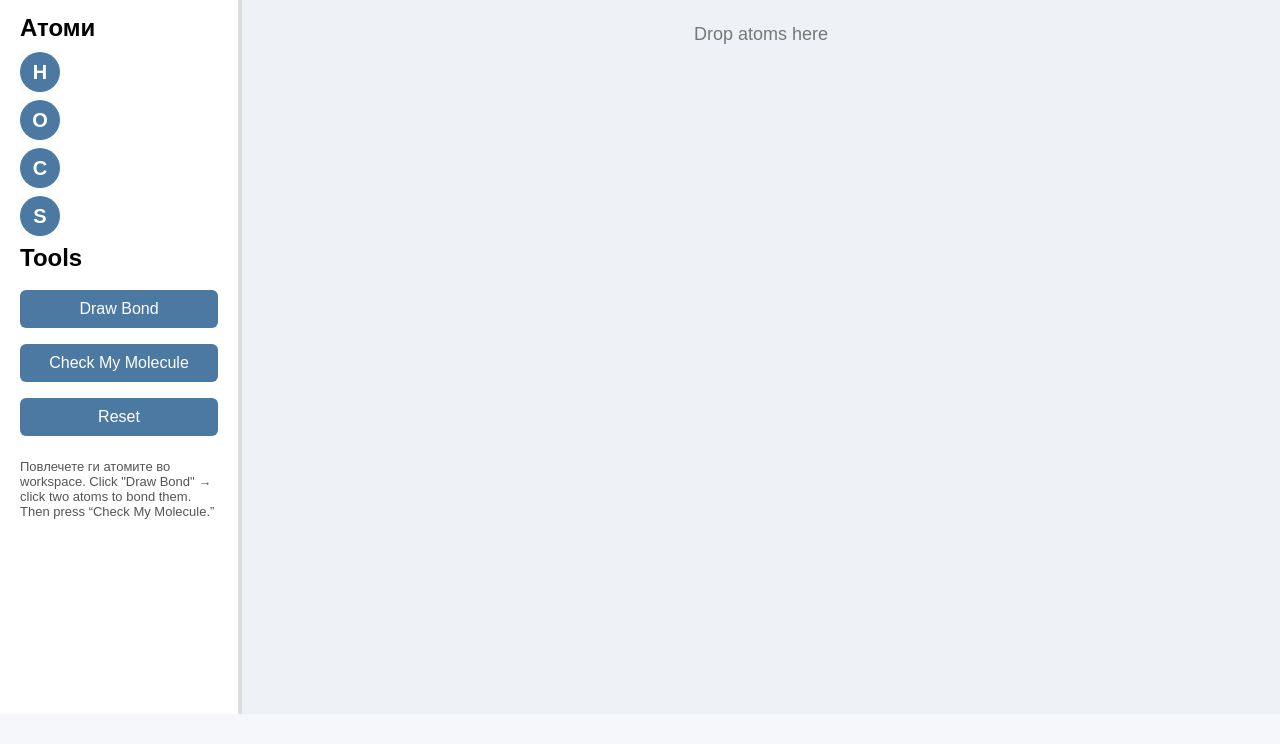
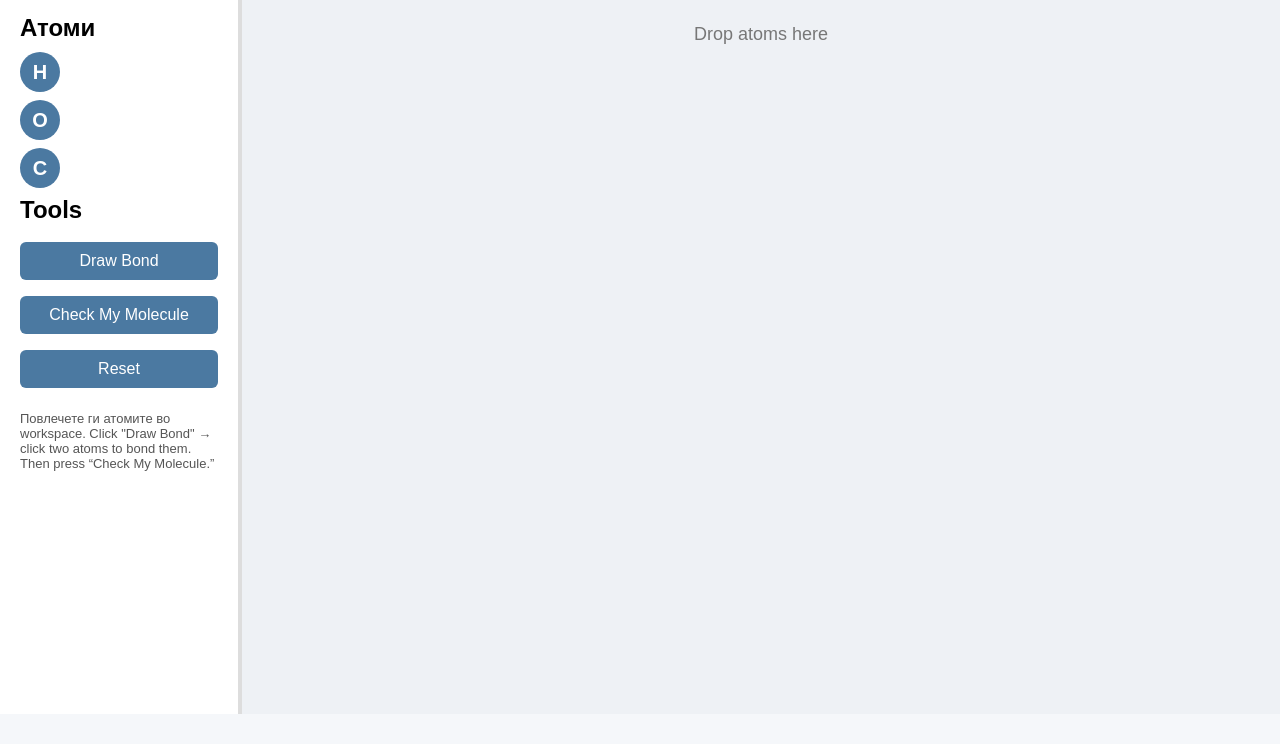
Before and after one commit to biseraalchevska/gradime-molekuli, a plain HTML site: page index.html in a window 1280 px wide. Shown: the part 68-812 px from the top of the page. Drawn offline with Linux system fonts and the light colour scheme.

Commit message:
deleted the 's'

```diff
--- a/index.html
+++ b/index.html
@@ -22,7 +22,6 @@
             <div class="atom" draggable="true" data-atom="H">H</div>
             <div class="atom" draggable="true" data-atom="O">O</div>
             <div class="atom" draggable="true" data-atom="C">C</div>
-            <div class="atom" draggable="true" data-atom="S">S</div>
 
 
             <h2>Tools</h2>
```
